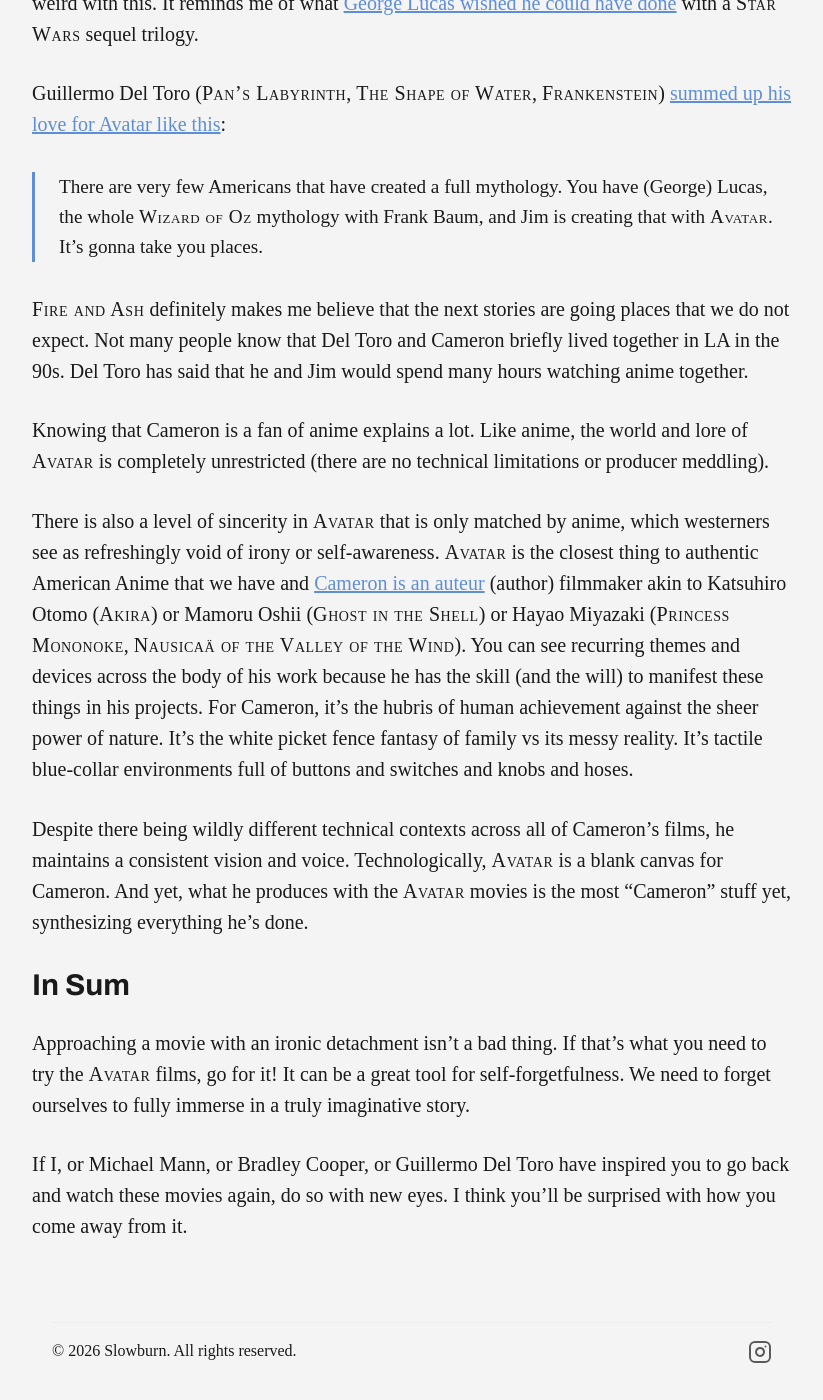
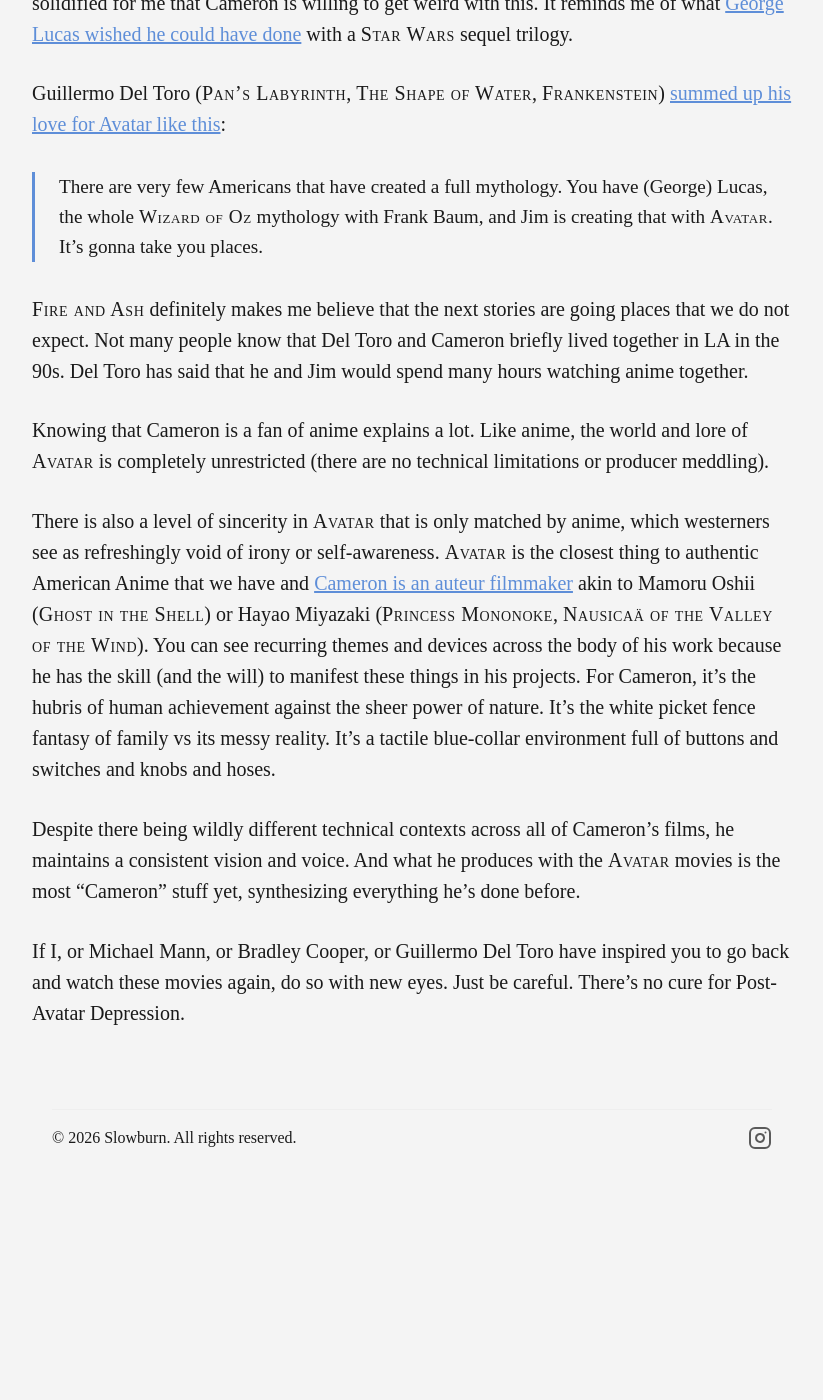
Before and after one commit to Slowburn-Movies/slowburn-movies.github.io, a Jekyll site: the page built from _posts/2026-02-07-the-appeal-of-pandora.md, in a window 1280 px wide and 1400 px high, scrolled down 5365 px. Shown: the whole window, without its empty margins (228-1051 px from the left). Built offline with Jekyll 4.4.1, drawn with Linux system fonts in a browser that asks for light colours; some web fonts are replaced; after the commit the page ends 6551 px from its top, so only the background shows below that; some of the changed text lies outside the part shown.

Commit message:
Update 2026-02-07-the-appeal-of-pandora.md

```diff
--- a/_posts/2026-02-07-the-appeal-of-pandora.md
+++ b/_posts/2026-02-07-the-appeal-of-pandora.md
@@ -85,12 +85,8 @@
 
 Knowing that Cameron is a fan of anime explains a lot. Like anime, the world and lore of <cite>Avatar</cite> is completely unrestricted (there are no technical limitations or producer meddling).
 
-There is also a level of sincerity in <cite>Avatar</cite> that is only matched by anime, which westerners see as  refreshingly void of irony or self-awareness. <cite>Avatar</cite> is the closest thing to authentic American Anime that we have and [Cameron is an auteur](https://visionpersistence.wordpress.com/2015/03/07/james-cameron-the-auteur/) (author) filmmaker akin to Katsuhiro Otomo (<cite>Akira</cite>) or Mamoru Oshii (<cite>Ghost in the Shell</cite>) or Hayao Miyazaki (<cite>Princess Mononoke</cite>, <cite>Nausicaä of the Valley of the Wind</cite>). You can see recurring themes and devices across the body of his work because he has the skill (and the will) to manifest these things in his projects. For Cameron, it's the hubris of human achievement against the sheer power of nature. It's the white picket fence fantasy of family vs its messy reality. It's tactile blue-collar environments full of buttons and switches and knobs and hoses.
+There is also a level of sincerity in <cite>Avatar</cite> that is only matched by anime, which westerners see as  refreshingly void of irony or self-awareness. <cite>Avatar</cite> is the closest thing to authentic American Anime that we have and [Cameron is an auteur filmmaker](https://visionpersistence.wordpress.com/2015/03/07/james-cameron-the-auteur/) akin to Mamoru Oshii (<cite>Ghost in the Shell</cite>) or Hayao Miyazaki (<cite>Princess Mononoke</cite>, <cite>Nausicaä of the Valley of the Wind</cite>). You can see recurring themes and devices across the body of his work because he has the skill (and the will) to manifest these things in his projects. For Cameron, it's the hubris of human achievement against the sheer power of nature. It's the white picket fence fantasy of family vs its messy reality. It's a tactile blue-collar environment full of buttons and switches and knobs and hoses.
 
-Despite there being wildly different technical contexts across all of Cameron's films, he maintains a consistent vision and voice. Technologically, <cite>Avatar</cite> is a blank canvas for Cameron. And yet, what he produces with the <cite>Avatar</cite> movies is the most "Cameron" stuff yet, synthesizing everything he's done.
+Despite there being wildly different technical contexts across all of Cameron's films, he maintains a consistent vision and voice. And what he produces with the <cite>Avatar</cite> movies is the most "Cameron" stuff yet, synthesizing everything he's done before.
 
-## In Sum
-
-Approaching a movie with an ironic detachment isn't a bad thing. If that's what you need to try the <cite>Avatar</cite> films, go for it! It can be a great tool for self-forgetfulness. We need to forget ourselves to fully immerse in a truly imaginative story.
-
-If I, or Michael Mann, or Bradley Cooper, or Guillermo Del Toro have inspired you to go back and watch these movies again, do so with new eyes. I think you'll be surprised with how you come away from it.
+If I, or Michael Mann, or Bradley Cooper, or Guillermo Del Toro have inspired you to go back and watch these movies again, do so with new eyes. Just be careful. There's no cure for Post-Avatar Depression.
```
Also changed, not shown: other parts of _posts/2026-02-07-the-appeal-of-pandora.md (+1 -1 lines).
